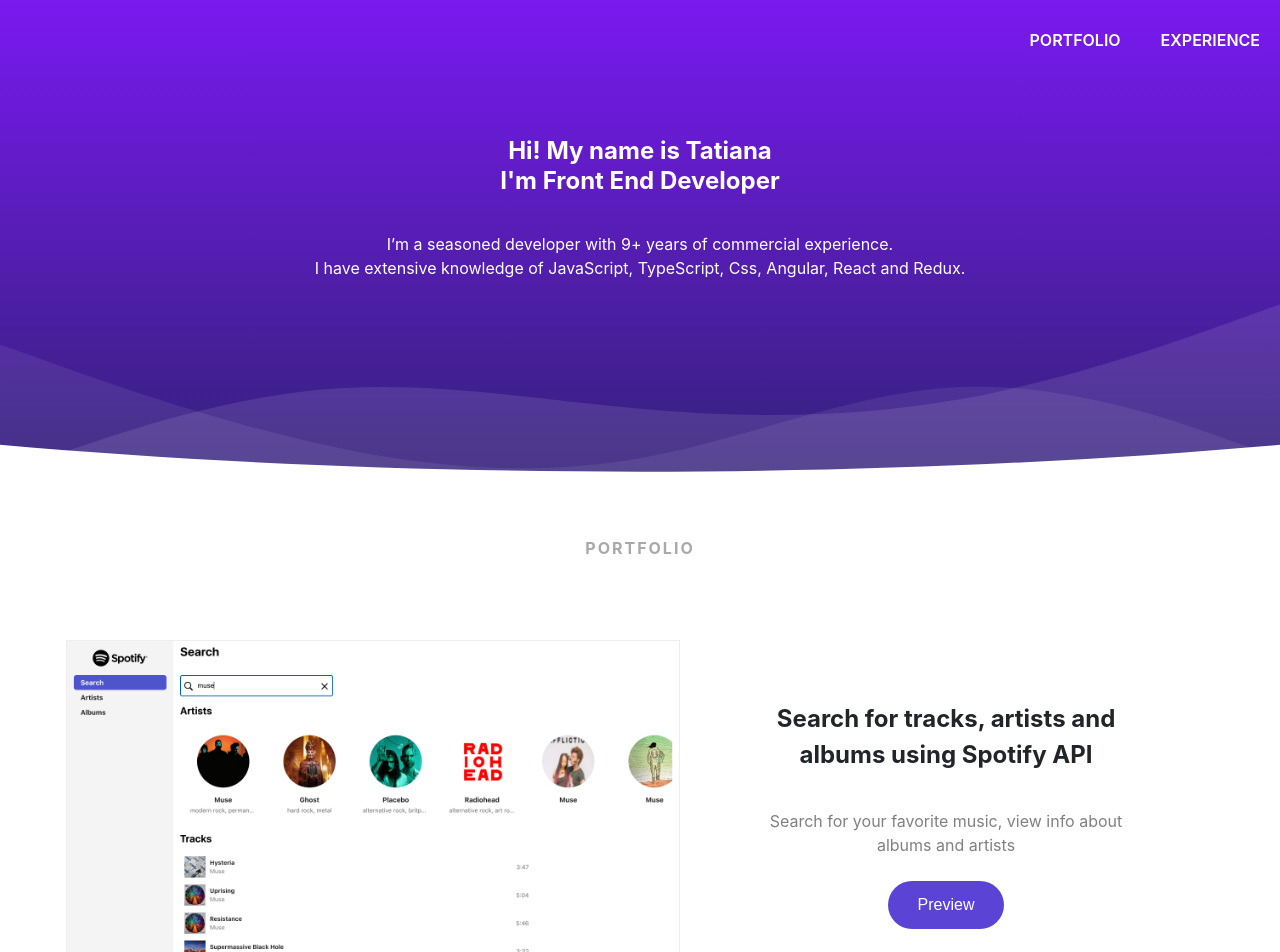
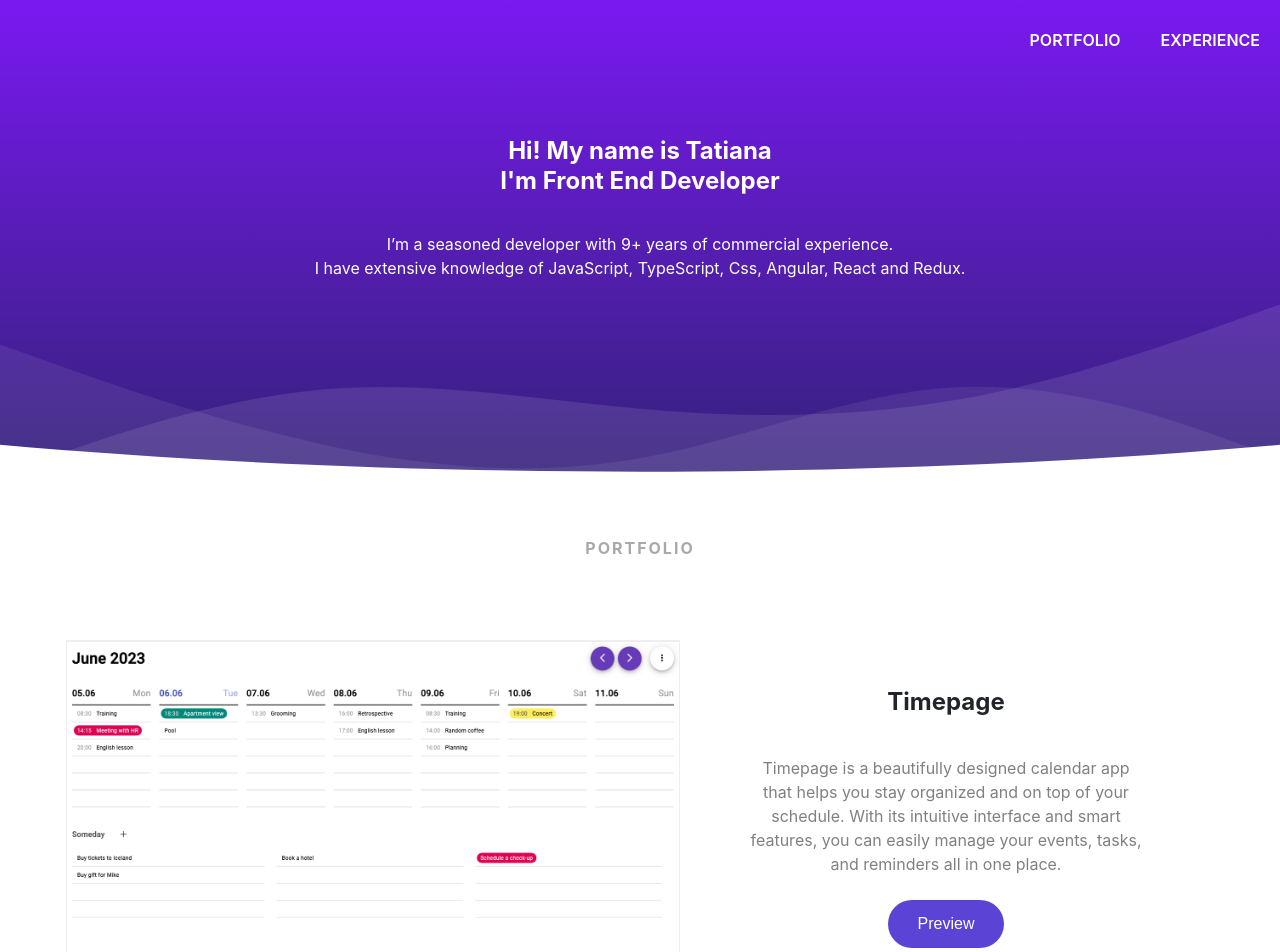
Before and after one commit to tatiana-win/portfolio, a React (Create React App) app: page / in a window 1280 px wide. Shown: the top 952 px of the page. Built offline with nearby package versions, Linux system fonts and the light colour scheme.

Commit message:
Add timepage project to portfolio

```diff
--- a/src/components/Portfolio/items.ts
+++ b/src/components/Portfolio/items.ts
@@ -1,6 +1,13 @@
 import { Item } from '../../models/Item';
 
 export const PORTFOLIO_ITEMS: Item[] = [
+    {
+        title: 'Timepage',
+        description: 'Timepage is a beautifully designed calendar app that helps you stay organized and on top of your schedule. With its intuitive interface and smart features, you can easily manage your events, tasks, and reminders all in one place.',
+        img: '/timepage.png',
+        url: '',
+        videoUrl: '/timepage.mp4'
+    },
     {
         title: 'Search for tracks, artists and albums using Spotify API',
         description: 'Search for your favorite music, view info about albums and artists',
```
Also changed, not shown: public/timepage.png (added), 1 other file (tests, documents, lock files or other folders).
